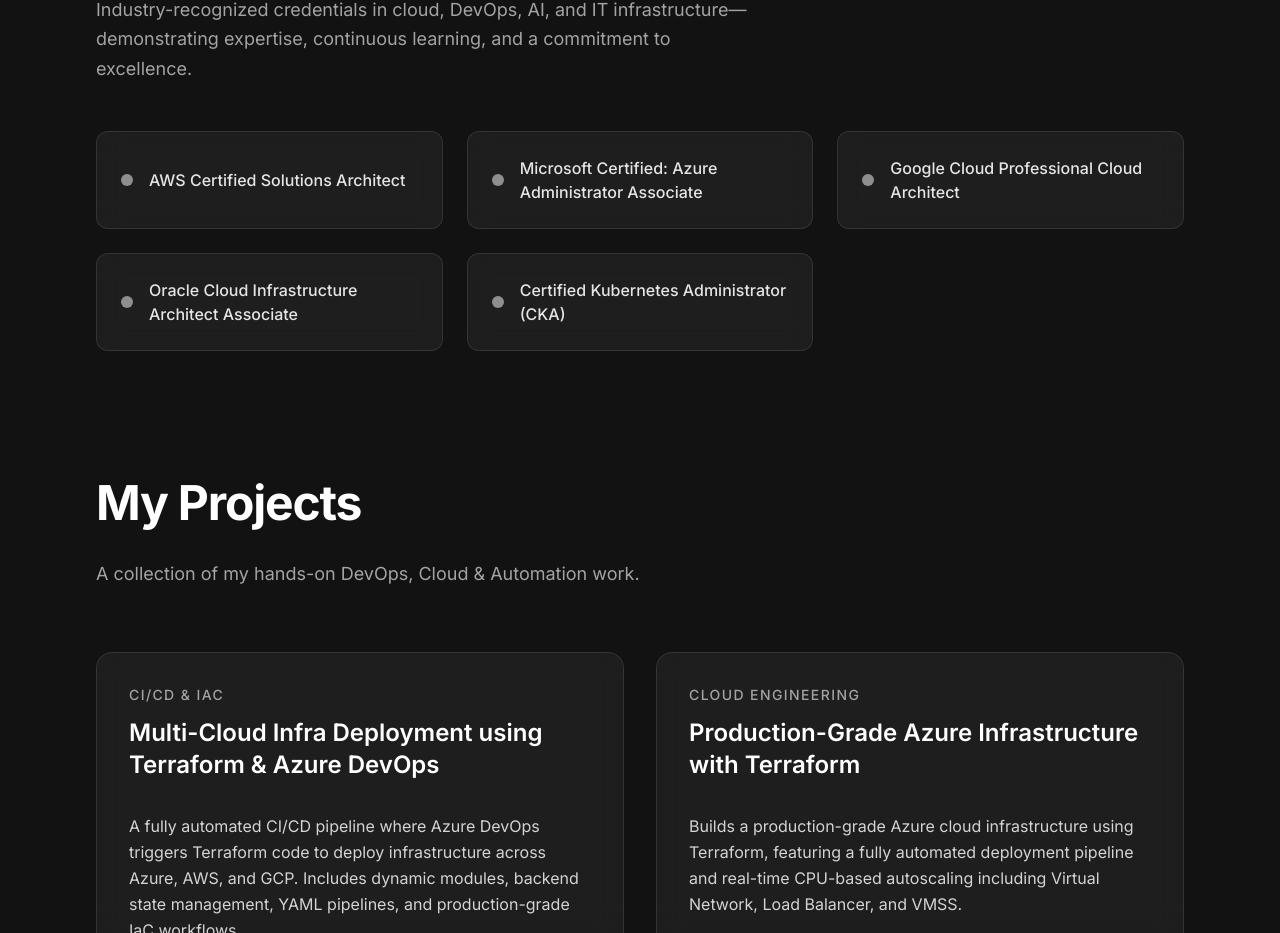
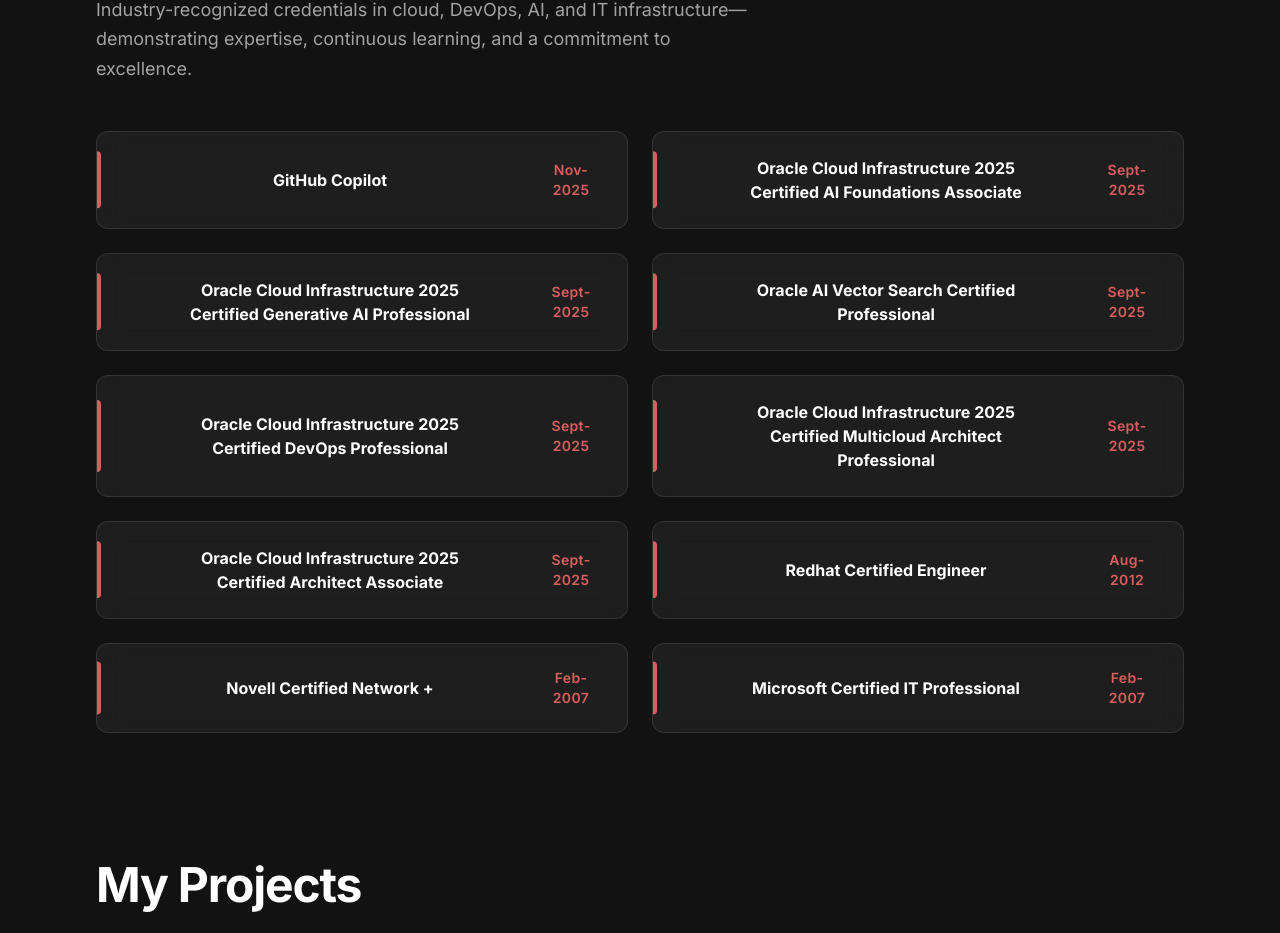
Before and after one commit to vjkakade/vjkakade_pf, a Next.js app: page / in a window 1280 px wide. Shown: the part 5832-6765 px from the top of the page. Built offline with nearby package versions, Linux system fonts and the light colour scheme.

Commit message:
Update certifications section with new credentials and visual styling

```diff
--- a/components/Certifications.tsx
+++ b/components/Certifications.tsx
@@ -1,11 +1,16 @@
 import React from 'react';
 
 const certs = [
-  'AWS Certified Solutions Architect',
-  'Microsoft Certified: Azure Administrator Associate',
-  'Google Cloud Professional Cloud Architect',
-  'Oracle Cloud Infrastructure Architect Associate',
-  'Certified Kubernetes Administrator (CKA)'
+  { name: 'GitHub Copilot', date: 'Nov-2025' },
+  { name: 'Oracle Cloud Infrastructure 2025 Certified AI Foundations Associate', date: 'Sept-2025' },
+  { name: 'Oracle Cloud Infrastructure 2025 Certified Generative AI Professional', date: 'Sept-2025' },
+  { name: 'Oracle AI Vector Search Certified Professional', date: 'Sept-2025' },
+  { name: 'Oracle Cloud Infrastructure 2025 Certified DevOps Professional', date: 'Sept-2025' },
+  { name: 'Oracle Cloud Infrastructure 2025 Certified Multicloud Architect Professional', date: 'Sept-2025' },
+  { name: 'Oracle Cloud Infrastructure 2025 Certified Architect Associate', date: 'Sept-2025' },
+  { name: 'Redhat Certified Engineer', date: 'Aug-2012' },
+  { name: 'Novell Certified Network +', date: 'Feb-2007' },
+  { name: 'Microsoft Certified IT Professional', date: 'Feb-2007' }
 ];
 
 export default function Certifications() {
@@ -19,16 +24,29 @@
           Industry-recognized credentials in cloud, DevOps, AI, and IT infrastructure—demonstrating expertise, continuous learning, and a commitment to excellence.
         </p>
 
-        <div className="grid grid-cols-1 md:grid-cols-2 lg:grid-cols-3 gap-6">
-          {certs.map((cert, idx) => (
-            <div
-              key={idx}
-              className="flex items-center p-6 rounded-xl bg-white/5 backdrop-blur-md border border-white/10 hover:bg-white/10 transition-colors duration-300"
-            >
-              <div className="h-3 w-3 rounded-full bg-white/50 mr-4 flex-shrink-0" />
-              <p className="text-neutral-200 font-medium">{cert}</p>
-            </div>
-          ))}
+        <div className="grid grid-cols-1 lg:grid-cols-2 gap-6">
+          {certs.map((cert, idx) => {
+            const [month, year] = cert.date.split('-');
+            return (
+              <div
+                key={idx}
+                className="flex items-center justify-between p-6 rounded-xl bg-white/5 backdrop-blur-md border border-white/10 hover:bg-white/10 transition-colors duration-300 relative overflow-hidden"
+              >
+                {/* Red left accent */}
+                <div className="absolute left-0 top-1/2 -translate-y-1/2 h-[60%] w-1 bg-[#D95F5F] rounded-r-md" />
+
+                <div className="flex-1 flex justify-center text-center px-6">
+                  <p className="text-white font-bold text-sm md:text-base leading-snug max-w-[85%]">{cert.name}</p>
+                </div>
+
+                <div className="flex-shrink-0 text-center w-16">
+                  <p className="text-[#D95F5F] text-xs md:text-sm font-semibold tracking-wide">
+                    {month}-<br />{year}
+                  </p>
+                </div>
+              </div>
+            );
+          })}
         </div>
       </div>
     </section>
```
